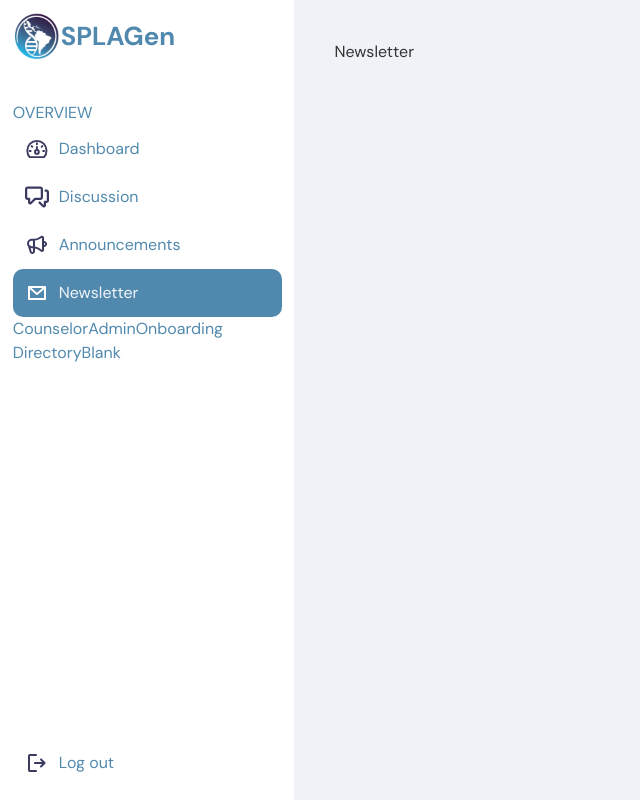
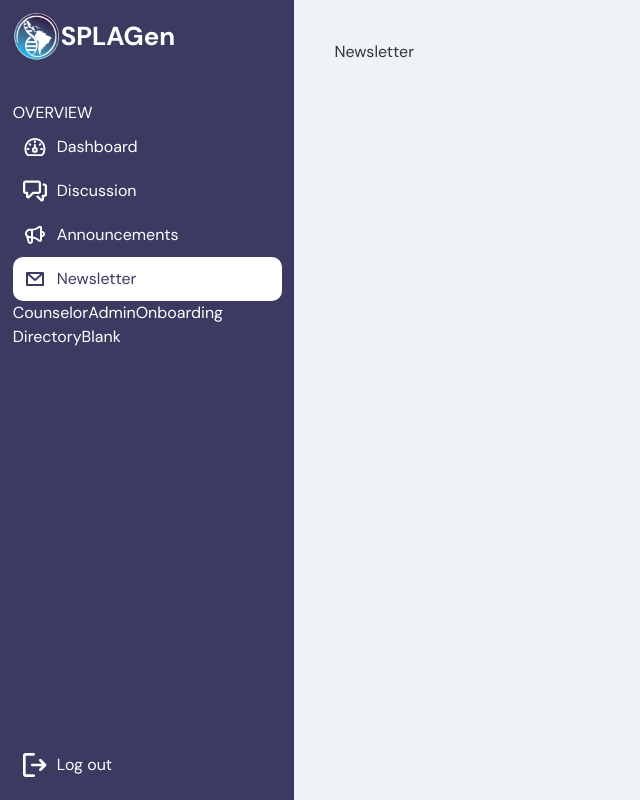
Before and after one commit to TritonSE/SPLAGen-Website, a Next.js app in the folder frontend/: page /newsletter in a window 1280 px wide. Both pictures are taken after a click on the button "Counselor". Shown: the whole page, without its empty margins (0-640 px from the left). Built offline with nearby package versions, Linux system fonts and the light colour scheme.

Commit message:
re-styled navbar and made logo clickable

```diff
--- a/frontend/src/app/components/NavCard.module.css
+++ b/frontend/src/app/components/NavCard.module.css
@@ -2,16 +2,14 @@
   display: flex;
   gap: 10px;
   padding: 10px;
-  transition: border 0.1s ease-in-out;
   border-radius: 10px;
-  border: 2px solid transparent; /* Default transparent border */
 }
 
 .card:hover {
-  border: 2px solid var(--color-primary2); /* Solid border on hover */
+  background-color: var(--color-purplegrey);
 }
 
 .activePage {
-  background-color: var(--color-primary1);
-  color: var(--color-background);
+  background-color: white;
+  color: var(--color-primary2);
 }
--- a/frontend/src/app/components/NavCard.tsx
+++ b/frontend/src/app/components/NavCard.tsx
@@ -22,7 +22,7 @@ const NavCard = ({ iconLight, iconDark, message, navigateTo }: CardProps) => {
   return (
     <Link href={navigateTo} className={`${style.card} ${isActive ? style.activePage : ""}`}>
       <Image
-        src={isActive ? `/icons/${iconLight}` : `/icons/${iconDark}`}
+        src={isActive ? `/icons/${iconDark}` : `/icons/${iconLight}`}
         alt={`Navigate to ${navigateTo}`}
         width={24}
         height={24}
--- a/frontend/src/app/components/SideNavbar.module.css
+++ b/frontend/src/app/components/SideNavbar.module.css
@@ -1,10 +1,10 @@
 .SideNavbar {
   display: flex;
   width: clamp(185px, 23vw, 296px);
-  background-color: var(--color-surface);
+  background-color: var(--color-primary2);
   padding: clamp(4px, 1vw, 40px);
-  color: var(--color-primary1);
-  font-size: 16px;
+  color: white;
+  font-size: 1rem;
   display: flex;
   height: 100vh;
   flex-direction: column;
@@ -21,6 +21,12 @@
   margin-bottom: clamp(10px, 5vh, 80px);
   font-size: 26px;
   gap: clamp();
+}
+
+@media (max-height: 300px) {
+  .decoration {
+    display: none;
+  }
 }
 
 @media (max-height: 400px) {
--- a/frontend/src/app/components/SideNavbar.tsx
+++ b/frontend/src/app/components/SideNavbar.tsx
@@ -1,5 +1,6 @@
 "use client";
 import Image from "next/image";
+import Link from "next/link";
 import { useState } from "react";
 
 import logo from "../../../public/images/Logo_SPLAGen1.png";
@@ -105,14 +106,14 @@ const SideNavbar: React.FC = () => {
 
   return (
     <section className={styles.SideNavbar}>
-      <div className={styles.decoration}>
+      <Link href="/" className={styles.decoration}>
         <Image src={logo} alt="SPLAGen logo" aria-hidden="true" id={styles.logo} />
         <strong>SPLAGen</strong>
-      </div>
+      </Link>
 
       {/* Navigation cards */}
       <div className={styles.cards}>
-        <span className="text-gray-500" id={styles.overview}>
+        <span className="text-white-500" id={styles.overview}>
           OVERVIEW
         </span>
         {renderNavItems()}
@@ -172,7 +173,7 @@ const SideNavbar: React.FC = () => {
           alert("Are you sure you want to log out?");
         }}
       >
-        <Image src="/icons/logout_dark.svg" alt="Logout" width={24} height={24} />
+        <Image src="/icons/logout_light.svg" alt="Logout" width={24} height={24} />
         Log out
       </button>
     </section>
--- a/frontend/src/app/globals.css
+++ b/frontend/src/app/globals.css
@@ -17,19 +17,13 @@
   --color-secondary1: #eff3f7;
   --color-secondary2: #53b0d1;
 
+  --color-purplegrey: #bcbccf;
   --color-background: #eff3f7;
   --color-surface: #ffffff;
   --color-grey0: #f3f3f3;
   --color-success: #3bb966;
   --color-error: #b93b3b;
   --color-text1: #333435;
-}
-
-@media (prefers-color-scheme: dark) {
-  :root {
-    --background: #0a0a0a;
-    --foreground: #ededed;
-  }
 }
 
 body {
```
Also changed, not shown: frontend/public/icons/logout_light.svg (added).
